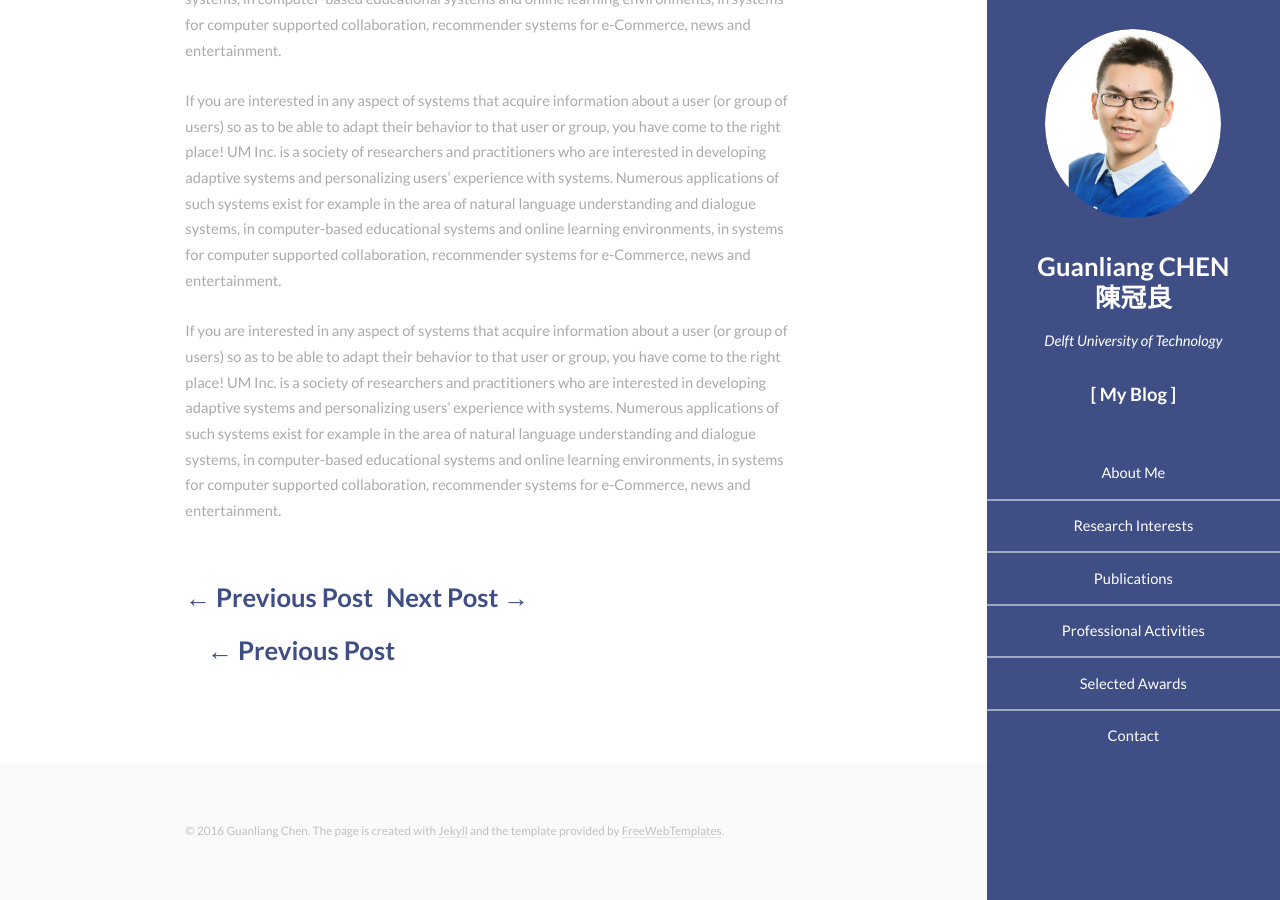
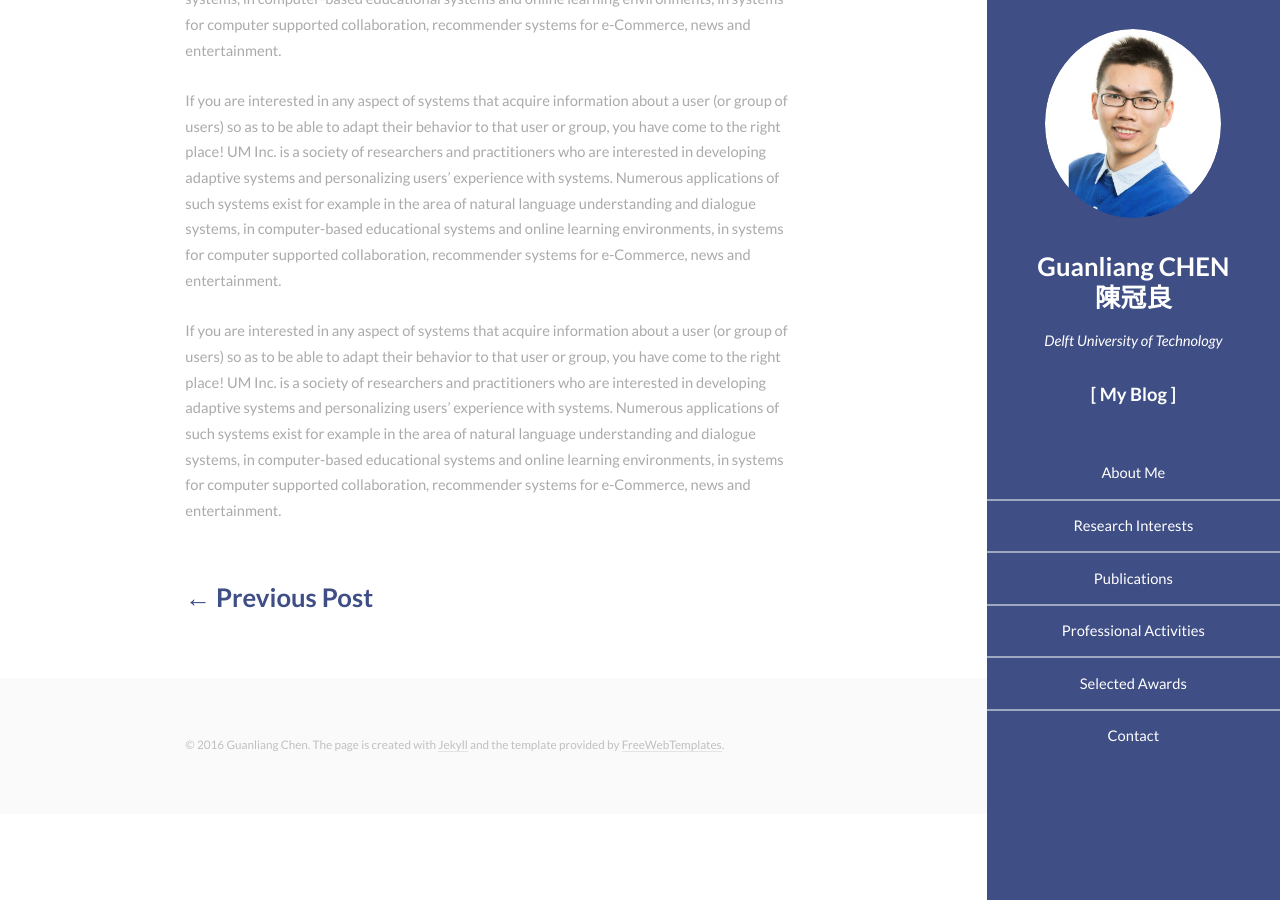
Before and after one commit to AngusGLChen/__angusglchen.github.io, a Jekyll site: the page built from _posts/2016-08-17-My-Second-Post.md, in a window 1280 px wide and 900 px high, scrolled down 670 px. Built offline with Jekyll 4.4.1, drawn with Linux system fonts in a browser that asks for light colours.

Commit message:
Aug 16, 2016

```diff
--- a/_layouts/post.html
+++ b/_layouts/post.html
@@ -10,22 +10,12 @@
 </div>
 
 <div style="padding: 0 0 100px 0">
+    {% if page.previous.url %}
+    <div style="display:inline-block;margin-right:0px;float:left"><h3><a href="{{ page.previous.url | prepend: site.baseurl | replace: '//', '/' }}" data-toggle="tooltip" data-placement="top" title="{{page.previous.title}}">&larr; Previous Post</a></h3></div>
+    {% endif %}
 
-    <div style="display:inline-block;margin-right:10px"><h3><a href="{{ page.previous.url | prepend: site.baseurl | replace: '//', '/' }}" data-toggle="tooltip" data-placement="top" title="{{page.previous.title}}">&larr; Previous Post</a></h3></div>
-    <div style="display:inline-block"><h3><a href="{{ page.next.url | prepend: site.baseurl | replace: '//', '/' }}" data-toggle="tooltip" data-placement="top" title="{{page.next.title}}">Next Post &rarr;</a></h3></div>
+    {% if page.next.url %}
+    <div style="display:inline-block;float:right"><h3><a href="{{ page.next.url | prepend: site.baseurl | replace: '//', '/' }}" data-toggle="tooltip" data-placement="top" title="{{page.next.title}}">Next Post &rarr;</a></h3></div>
+    {% endif %}
 
-
-
-    <ul style="list-style-type:none">
-      {% if page.previous.url %}
-      <li>
-        <h3 style="float:left"><a href="{{ page.previous.url | prepend: site.baseurl | replace: '//', '/' }}" data-toggle="tooltip" data-placement="top" title="{{page.previous.title}}">&larr; Previous Post</a></h3>
-      </li>
-      {% endif %}
-      {% if page.next.url %}
-      <li>
-        <h3 style="float:right"><a href="{{ page.next.url | prepend: site.baseurl | replace: '//', '/' }}" data-toggle="tooltip" data-placement="top" title="{{page.next.title}}">Next Post &rarr;</a></h3>
-      </li>
-      {% endif %}
-    </ul>
 </div>
```
